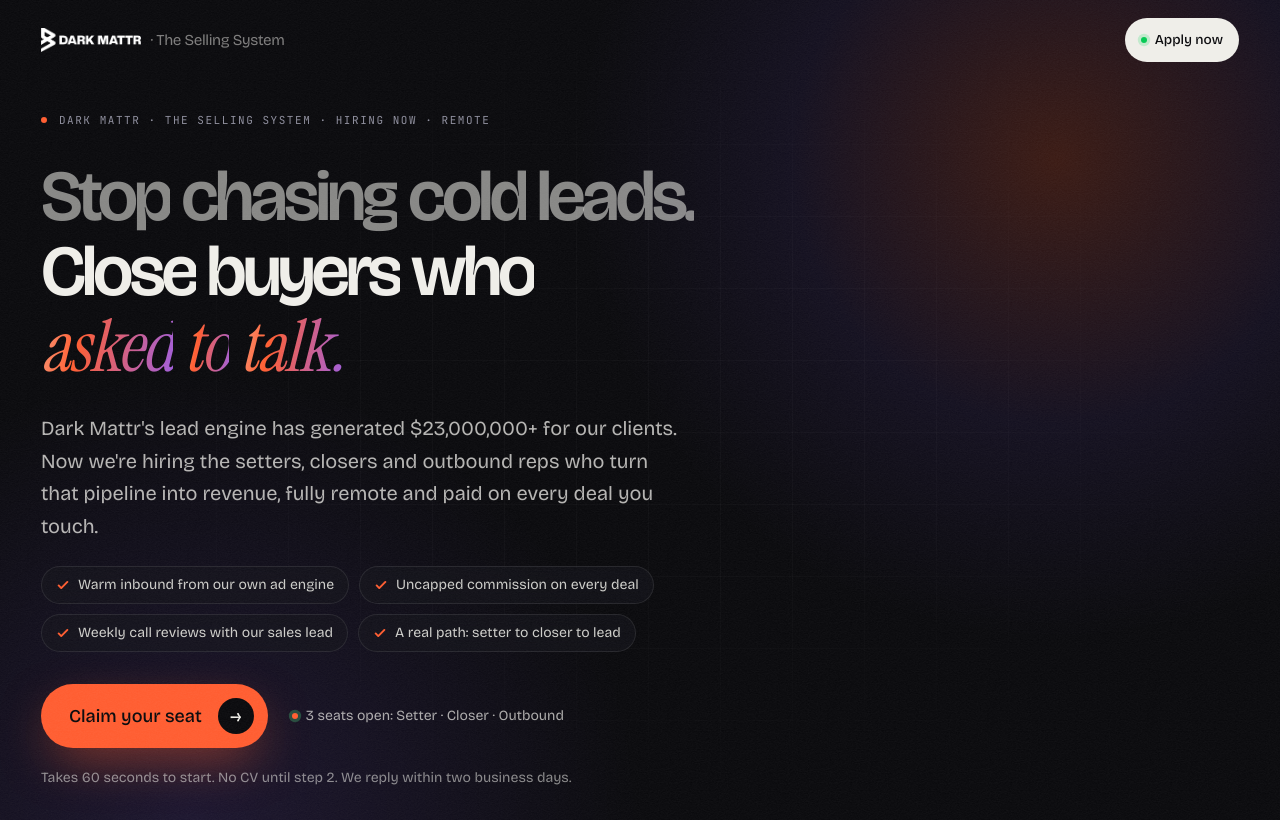
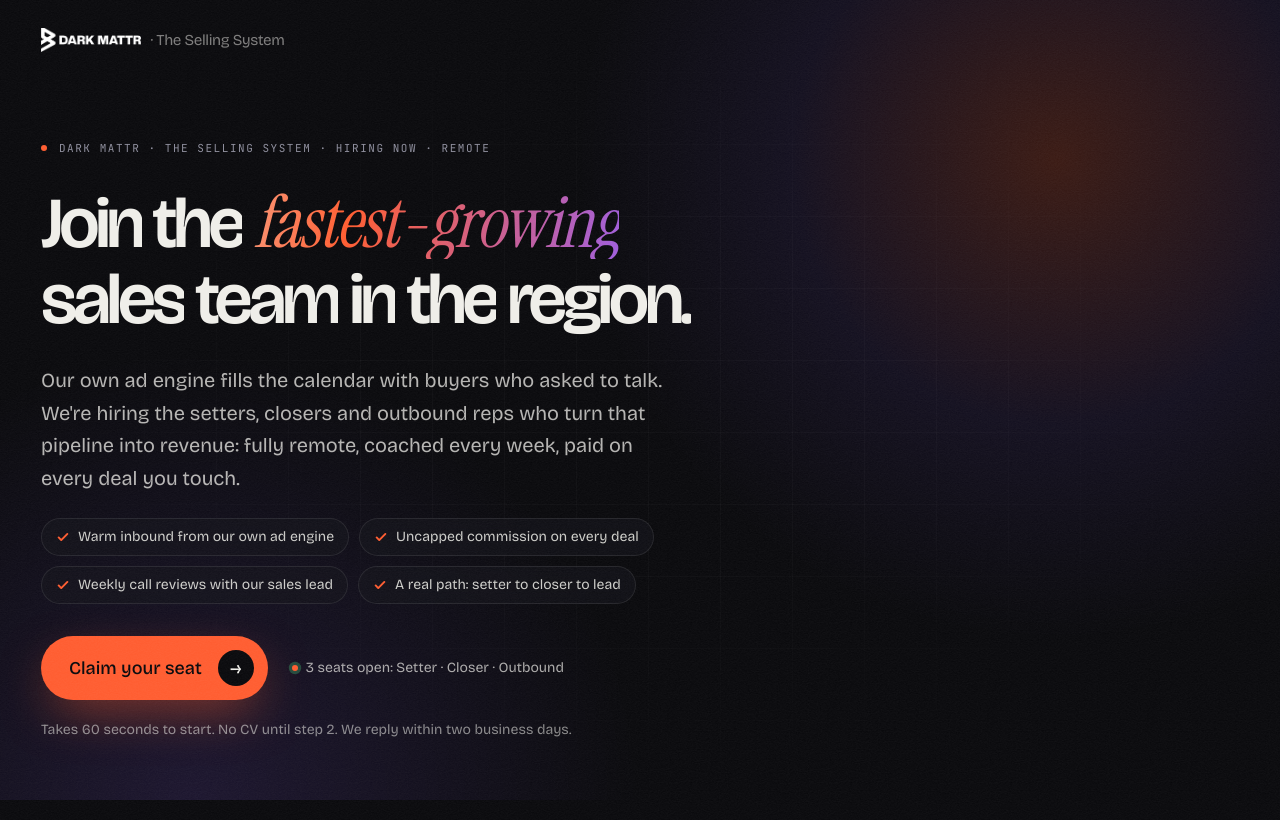
Before and after one commit to Darkmattrai/darkmattr-website-and-funnels, a Next.js app: page /selling-system in a window 1280 px wide. Built offline with nearby package versions, Linux system fonts and the light colour scheme.

Commit message:
Selling System hero: new headline, subhead without revenue figure, drop top-bar Apply button (#3)

```diff
--- a/src/app/selling-system/page.tsx
+++ b/src/app/selling-system/page.tsx
@@ -5,7 +5,7 @@ import { FadeUp, RevealText, SectionLabel } from "@/components/Reveal";
 import { hiring } from "@/content/hiring";
 import { site } from "@/content/site";
 
-const shareTitle = "Stop chasing cold leads. Close buyers who asked to talk. · The Selling System";
+const shareTitle = "Join the fastest-growing sales team in the region · The Selling System";
 
 export const metadata: Metadata = {
   title: "Join The Selling System · Setters, Closers, Outbound",
@@ -30,18 +30,14 @@ export default function SellingSystemHiring() {
           <BrandLogo priority className="h-5 w-auto md:h-6" />
           <span className="hidden text-bone/50 sm:inline">· {hiring.brand}</span>
         </a>
-        <ApplyModal className="flex min-h-11 items-center gap-2 rounded-full bg-bone px-4 py-2 text-[0.85rem] font-medium text-void transition-colors hover:bg-flare">
-          <span className="pulse-dot size-1.5 rounded-full bg-green-500" />
-          {hiring.navCta}
-        </ApplyModal>
       </header>
 
       <main className="container-x relative z-10 flex flex-1 items-center py-6 md:py-8">
         <div className="w-full max-w-[64rem]">
           <SectionLabel>{hiring.eyebrow}</SectionLabel>
           <h1 className="display mt-6 text-[clamp(2.4rem,5.6vw,5.75rem)] !leading-[0.98] md:mt-8">
-            <RevealText text={hiring.headline.lineOne} as="span" className="block text-bone/55" />
-            <RevealText text={hiring.headline.lineTwo} as="span" className="block" delay={0.15} accent={hiring.headline.accent.split(" ")} />
+            <RevealText text={hiring.headline.lineOne} as="span" className="block" accent={[hiring.headline.accent]} />
+            <RevealText text={hiring.headline.lineTwo} as="span" className="block" delay={0.15} />
           </h1>
           <FadeUp delay={0.3}>
             <p className="mt-6 max-w-[40rem] text-base leading-relaxed text-bone/75 sm:text-lg md:text-xl">{hiring.sub}</p>
--- a/src/content/hiring.ts
+++ b/src/content/hiring.ts
@@ -18,8 +18,8 @@ export const hiring = {
   about:
     "The Selling System is Dark Mattr's sales floor. Our lead-generation engine fills the calendar; setters, closers and outbound specialists turn it into revenue, and get paid for every deal.",
   eyebrow: "Dark Mattr · The Selling System · Hiring now · Remote",
-  headline: { lineOne: "Stop chasing cold leads.", lineTwo: "Close buyers who\nasked to talk.", accent: "asked to talk." },
-  sub: "Dark Mattr's lead engine has generated $23,000,000+ for our clients. Now we're hiring the setters, closers and outbound reps who turn that pipeline into revenue, fully remote and paid on every deal you touch.",
+  headline: { lineOne: "Join the fastest-growing", lineTwo: "sales team in the region.", accent: "fastest-growing" },
+  sub: "Our own ad engine fills the calendar with buyers who asked to talk. We're hiring the setters, closers and outbound reps who turn that pipeline into revenue: fully remote, coached every week, paid on every deal you touch.",
   // PLACEHOLDER: confirm these perks.
   chips: [
     "Warm inbound from our own ad engine",
@@ -28,7 +28,6 @@ export const hiring = {
     "A real path: setter to closer to lead",
   ],
   primaryCta: "Claim your seat",
-  navCta: "Apply now",
   seats: "3 seats open: Setter · Closer · Outbound",
   riskReversal: "Takes 60 seconds to start. No CV until step 2. We reply within two business days.",
 };
```
